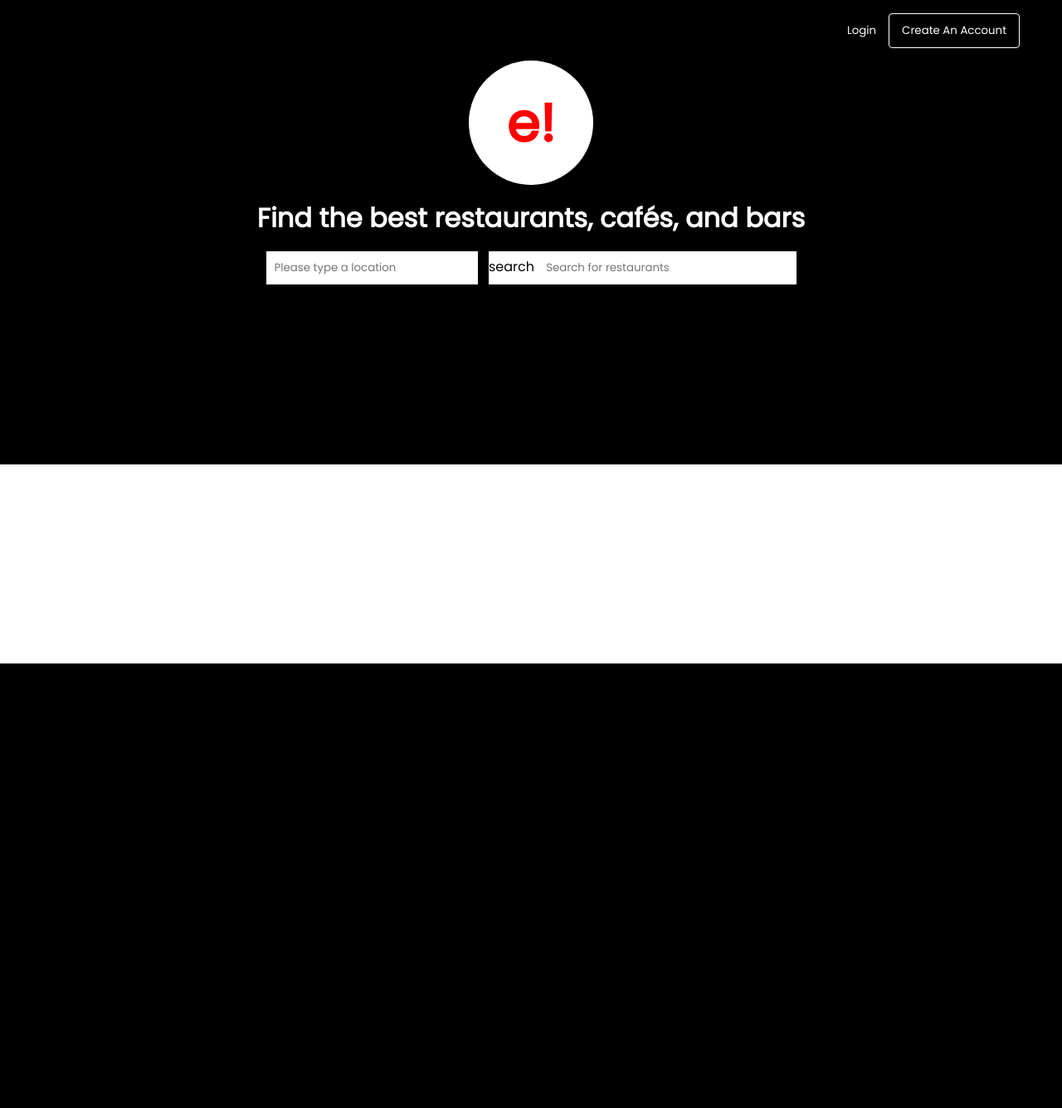
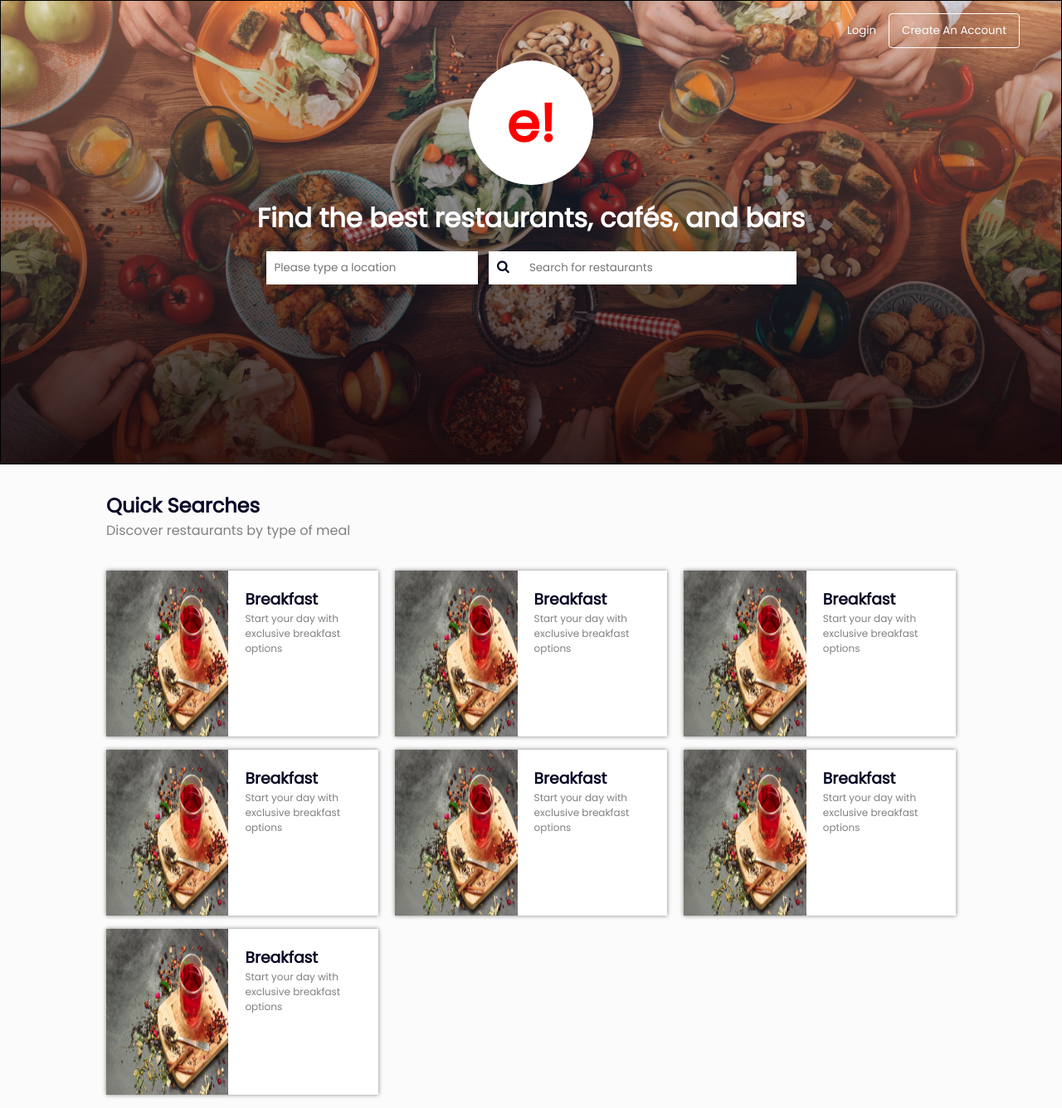
Before and after one commit to deepakkumarshinde1/Edureka-Batch-09-July-2023-1, a web app: file project-with-html-css/index.html in a window 1280 px wide. Shown: the whole page at 83% size. Before the commit the page ends 800 px from the top, so only its background shows below. Run offline with its HTML, style and script files only (its server is not run), Linux system fonts and the light colour scheme.

Commit message:
home page final

```diff
--- a/project-with-html-css/css/main.css
+++ b/project-with-html-css/css/main.css
@@ -10,15 +10,28 @@
 input {
   font-family: Poppins;
 }
+body {
+  background-color: #fbfbfb;
+}
 
 .main-section {
   border: 1px solid black;
   height: 70vh;
-  background-color: black;
   display: flex;
   flex-direction: column;
   align-items: center;
   color: white;
+
+  /* single */
+  /* background-color: black; */
+  /* mutil colors */
+  /* background: linear-gradient(45deg, red 0% 10%, magenta 10% 90%, red 90% 100%); */
+  /* images */
+  background-image: linear-gradient(transparent, #170505dc),
+    url(../images/main-bg.png);
+  background-size: 100%; /* width height */
+  background-repeat: no-repeat;
+  background-position: center;
 }
 
 /*  flex-direction: row;
@@ -111,3 +124,69 @@
 .restaurant-search > span {
   color: black;
 }
+
+.search-icon {
+  margin: 0px 10px;
+  color: #070726;
+}
+
+.d-none {
+  display: none;
+}
+
+/* section-2 */
+.meal-type {
+  /* background-color: red; */
+  width: 80%;
+  margin: auto;
+  padding-top: 32px;
+}
+
+.meal-type-title {
+  color: #070726;
+}
+
+.meal-type-sub-title {
+  color: gray;
+}
+
+.meal-type-list {
+  margin-top: 36px;
+  display: flex;
+  flex-wrap: wrap;
+  justify-content: space-between;
+}
+
+.meal-type-list-item {
+  display: flex;
+  /* background-color: red; */
+  /* border: 1px solid black; */
+  width: 32%;
+  height: 25vh;
+  margin-bottom: 16px;
+
+  /* shadow */
+  box-shadow: 0px 0px 5px gray;
+  /* x-axis y-axis  color  */
+  /* x-axis y-axis blur scale color */
+  /* x-axis (left (-) / right (+)) */
+  /* y-axis (top (-) / bottom (+) */
+}
+
+.list-item-image {
+  width: 45%;
+}
+
+.list-item-content {
+  padding: 20px;
+  background-color: white;
+}
+
+.list-item-content-title {
+  color: #070726;
+}
+
+.list-item-content-sub-title {
+  font-size: 12px;
+  color: gray;
+}
--- a/project-with-html-css/index.html
+++ b/project-with-html-css/index.html
@@ -2,6 +2,13 @@
 <html>
   <head>
     <title>Zomato Home Page</title>
+    <link
+      rel="stylesheet"
+      href="https://cdnjs.cloudflare.com/ajax/libs/font-awesome/4.7.0/css/font-awesome.css"
+      integrity="sha512-5A8nwdMOWrSz20fDsjczgUidUBR8liPYU+WymTZP1lmY9G6Oc7HlZv156XqnsgNUzTyMefFTcsFH/tnJE/+xBg=="
+      crossorigin="anonymous"
+      referrerpolicy="no-referrer"
+    />
     <link rel="stylesheet" href="./css/main.css" />
   </head>
   <body>
@@ -21,7 +28,9 @@
           placeholder="Please type a location"
         />
         <section class="restaurant-search">
-          <span>search</span>
+          <span
+            ><i class="fa fa-search search-icon" aria-hidden="true"></i
+          ></span>
           <input
             class="input"
             type="text"
@@ -31,5 +40,80 @@
       </section>
     </section>
     <!-- <section>section-2</section> -->
+    <section class="meal-type">
+      <h1 class="meal-type-title">Quick Searches</h1>
+      <p class="meal-type-sub-title">Discover restaurants by type of meal</p>
+      <section class="meal-type-list">
+        <section class="meal-type-list-item">
+          <img class="list-item-image" src="./images/meal-type.png" alt="" />
+          <section class="list-item-content">
+            <h3 class="list-item-content-title">Breakfast</h3>
+            <p class="list-item-content-sub-title">
+              Start your day with exclusive breakfast options
+            </p>
+          </section>
+        </section>
+
+        <section class="meal-type-list-item">
+          <img class="list-item-image" src="./images/meal-type.png" alt="" />
+          <section class="list-item-content">
+            <h3 class="list-item-content-title">Breakfast</h3>
+            <p class="list-item-content-sub-title">
+              Start your day with exclusive breakfast options
+            </p>
+          </section>
+        </section>
+
+        <section class="meal-type-list-item">
+          <img class="list-item-image" src="./images/meal-type.png" alt="" />
+          <section class="list-item-content">
+            <h3 class="list-item-content-title">Breakfast</h3>
+            <p class="list-item-content-sub-title">
+              Start your day with exclusive breakfast options
+            </p>
+          </section>
+        </section>
+
+        <section class="meal-type-list-item">
+          <img class="list-item-image" src="./images/meal-type.png" alt="" />
+          <section class="list-item-content">
+            <h3 class="list-item-content-title">Breakfast</h3>
+            <p class="list-item-content-sub-title">
+              Start your day with exclusive breakfast options
+            </p>
+          </section>
+        </section>
+
+        <section class="meal-type-list-item">
+          <img class="list-item-image" src="./images/meal-type.png" alt="" />
+          <section class="list-item-content">
+            <h3 class="list-item-content-title">Breakfast</h3>
+            <p class="list-item-content-sub-title">
+              Start your day with exclusive breakfast options
+            </p>
+          </section>
+        </section>
+
+        <section class="meal-type-list-item">
+          <img class="list-item-image" src="./images/meal-type.png" alt="" />
+          <section class="list-item-content">
+            <h3 class="list-item-content-title">Breakfast</h3>
+            <p class="list-item-content-sub-title">
+              Start your day with exclusive breakfast options
+            </p>
+          </section>
+        </section>
+
+        <section class="meal-type-list-item">
+          <img class="list-item-image" src="./images/meal-type.png" alt="" />
+          <section class="list-item-content">
+            <h3 class="list-item-content-title">Breakfast</h3>
+            <p class="list-item-content-sub-title">
+              Start your day with exclusive breakfast options
+            </p>
+          </section>
+        </section>
+      </section>
+    </section>
   </body>
 </html>
```
Also changed, not shown: project-with-html-css/images/main-bg.png (added), project-with-html-css/images/meal-type.png (added).
